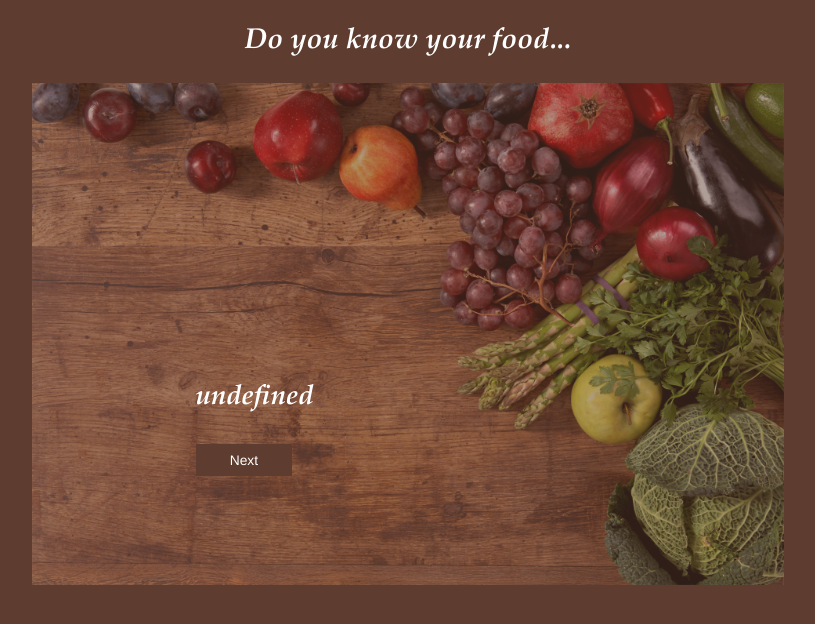
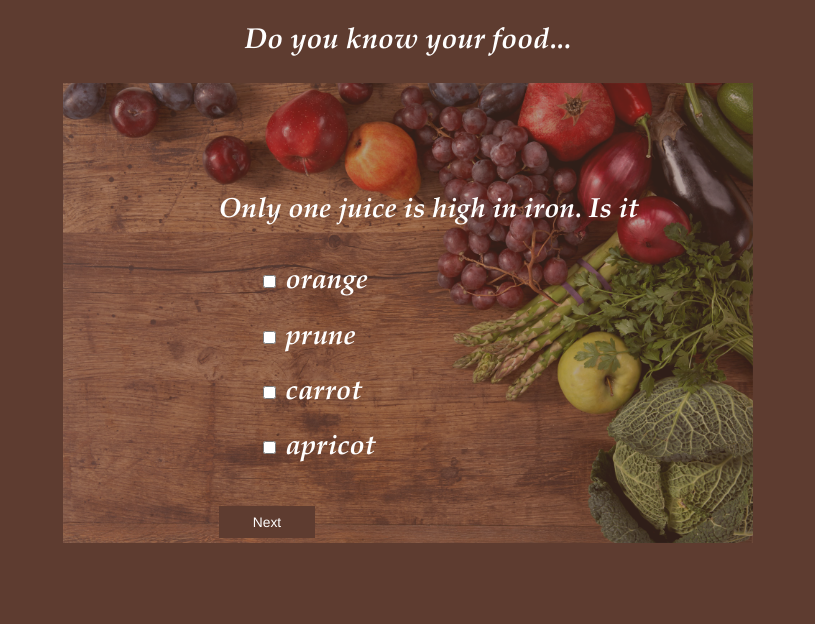
Before and after one commit to pree1217/thinkful, a plain HTML site: page nutritionquiz/knowyourfood.html in a window 1280 px wide. Shown: the whole page, without its empty margins (232-1047 px from the left). Drawn offline with nearby package versions, Linux system fonts and the light colour scheme; a web font is replaced by a local one.

Commit message:
load json from local file

```diff
--- a/nutritionquiz/css/style.css
+++ b/nutritionquiz/css/style.css
@@ -19,7 +19,7 @@ body {
 }
 
 img {
-	width: 60%;
+	width: 55%;
 	height: 55%;
 	opacity:.5;
     filter: alpha(opacity=50); /* For IE8 and earlier */
@@ -47,25 +47,22 @@ ul li {
 	width: 7em;
 }
 
-.choices {
+.complete, .choices {
 	color: white;
     position: absolute;
-    bottom: 5em;
     margin-right: 28em;
-    margin-left: 18em;
-    width: 55%;
+    margin-left: 19em;
     text-align: left;
 	font-size: 1.2em;
 }
 
+.choices {
+    bottom: .5em ;
+    width: 65%;
+}
+
 .complete {
-	color: white;
-    position: absolute;
     bottom: 15em;
-    margin-right: 28em;
-    margin-left: 18em;
-    text-align: left;
-    font-size: 1.2em;
     width:55%;
 }
 
--- a/nutritionquiz/scripts/app.js
+++ b/nutritionquiz/scripts/app.js
@@ -1,36 +1,5 @@
 /* variable declarations */
-var objQuestions = [
-	    {
-	    	"question":"Only one juice is high in iron. Is it ",
-	    	"choices": ["orange", "prune","carrot","apricot"],
-	    	"answer": "(b) A cup of prune juice has 3 milligrams of iron (that's 37% of the RDA for men, 17% of the RDA for premenopausal women).",
-	    	"correctAnswer": ["prune"]
-	    },
-	    {
-	    	"question":" Vitamin E is one of the few major nutrients not listed on nutrition labels, in part because only a few foods contain significant amounts. What are the best sources? ",
-	    	"choices": ["eggs", "wheat germ","safflower oil","nuts"],
-	    	"answer": "(b, c, and d) Vegetable oils (except olive oil) and products made from them (such as margarine) are the richest sources. Nuts and wheat germ are also good. But most foods rich in vitamin E are very high in fat. ",
-	    	"correctAnswer": ["wheat germ","safflower oil","nuts"]
-	    },
-	    {
-	    	"question":"Sulforaphane, a compound thought to protect against cancer, is found in ",
-	    	"choices": ["broccoli", "cabbage","tea","kale"],
-	    	"answer": "(a, b, and d) It is found primarily in members of the Brassica family, also known as cruciferous vegetables, such as broccoli, cabbage, kale, and cauliflower. These and other vegetables also contain other protective elements, some of which may not have been identified yet. ",
-	    	"correctAnswer": ["broccoli", "cabbage","kale"]
-	    },
-	    {
-	    	"question":"Say calcium and most people think milk, but other foods are rich in calcium as well—such as which of the following? ",
-	    	"choices": ["dried figs", "broccoli", "dried beans", "almonds"],
-	    	"answer": "(all) Ounce for ounce, dried figs, broccoli, and cooked dry beans have as much or more calcium than milk. Ofcourse, you shouldn't try to get all your calcium from figs and almonds—both are high in calories. ",
-	    	"correctAnswer": ["dried figs", "broccoli", "dried beans", "almonds"]
-	    },
-	    {
-	    	"question": " Despite some rumors, a lime juice marinade cannot really 'cook' raw fish or shellfish and kill all bacteria.",
-	    	"choices": ["true", "false"],
-	    	"answer": "(True) Lime juice may kill bacteria on the surface of fish or shellfish, but it won't kill any dangerous microorganisms below the surface. Eating raw fish or shellfish marinated in lime juice (ceviche) is risky.",
-	    	"correctAnswer": ["true"]
-	    }
-];
+var objQuestions = [];
 var elemNo = 1;
 var numQuestions = 0;
 var html='';
@@ -125,27 +94,21 @@ function loadQuiz() {
 /* document load activity */
 //$(document).ready(function() {
 $(function() {
-	var arrData = [];
 
-	var myData = $.getJSON('scripts/data.json', function(data){
-		console.log(data);
+    //start ajax request
+    $.ajax({
+        url: "scripts/data.json",
+        dataType: "json",
+        success: function(data) {
+            objQuestions = data[0].data;
 
-		$.each(data, function(index,value){
-			console.log("value: " + value);
-			arrData.push(value);
-		});
+			loadQuiz();
 
-		return arrData;
-	});
+			elemNo=1;
+			numQuestions=objQuestions.length;
 
-	objQuestions = myData;
-	console.log("data: " + objQuestions);
+			$("#question"+elemNo).show();
 
-	loadQuiz();
-
-	elemNo=1;
-	numQuestions=objQuestions.length;
-
-	$("#question"+elemNo).show();
-
+        }
+    });
 });
--- a/nutritionquiz/scripts/data.json
+++ b/nutritionquiz/scripts/data.json
@@ -1,4 +1,4 @@
-{ "data":
+[{ "data":
 	[
 	    {
 	    	"question":"Only one juice is high in iron. Is it ",
@@ -37,4 +37,4 @@
 	    	"correctAnswer": ["true"]
 	    }
 	]
-}
+}]
```
Also changed, not shown: 1 other file.
